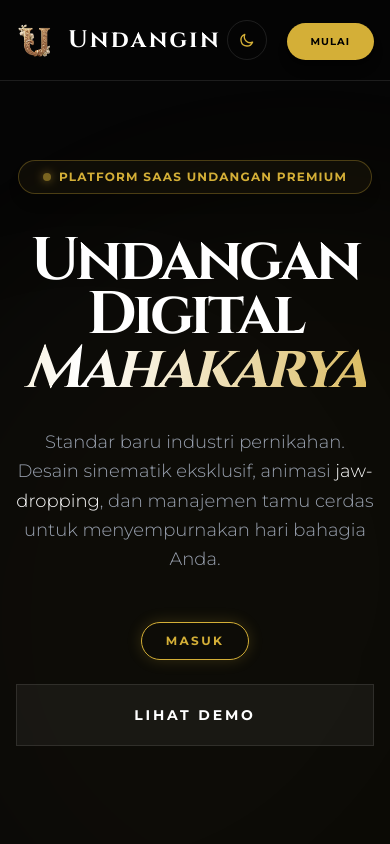
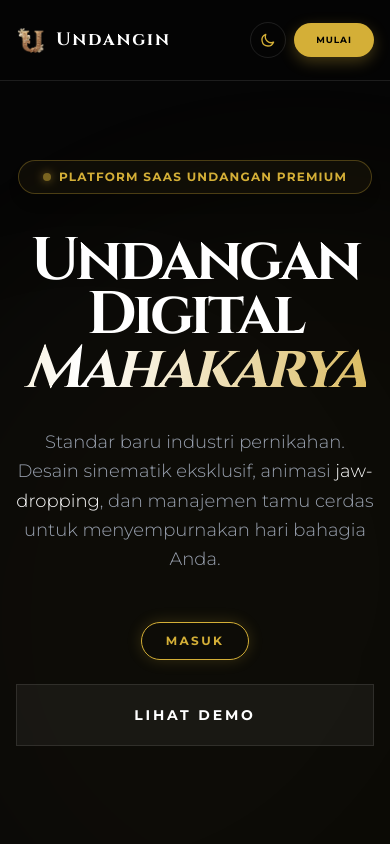
Before and after one commit to Adijoypro/undangin, a Next.js app: page / in a window 390 px wide. Shown: the top 844 px of the page. Built offline with nearby package versions, Linux system fonts and the light colour scheme; no server answers.

Commit message:
fix: responsive navbar layout to prevent overlap on mobile

```diff
--- a/src/app/page.tsx
+++ b/src/app/page.tsx
@@ -138,15 +138,16 @@ export default function LandingPage() {
       >
         <div className="max-w-7xl mx-auto px-4 sm:px-6 lg:px-8">
           <div className="flex justify-between h-20 items-center">
-            <div className="flex items-center gap-3">
-              <img src="/logo.png" alt="Undangin Logo" className="w-10 h-10 object-contain" />
-              <span className="font-serif text-2xl font-bold tracking-widest">Undangin</span>
+            <div className="flex items-center gap-2 sm:gap-3 shrink-0">
+              <img src="/logo.png" alt="Undangin Logo" className="w-8 h-8 sm:w-10 sm:h-10 object-contain" />
+              <span className="font-serif text-lg sm:text-2xl font-bold tracking-widest">Undangin</span>
             </div>
-            <div className="flex items-center gap-3">
-              {/* Theme Toggle - Visible on all platforms */}
+
+            <div className="flex items-center gap-2 sm:gap-4">
+              {/* Theme Toggle */}
               <motion.button
                 onClick={() => setIsDark(!isDark)}
-                className={`w-10 h-10 rounded-full flex items-center justify-center border ${theme.border} ${isDark ? 'hover:bg-white/10' : 'hover:bg-black/5'} transition-colors mr-2`}
+                className={`w-9 h-9 sm:w-10 sm:h-10 rounded-full flex items-center justify-center border ${theme.border} ${isDark ? 'hover:bg-white/10' : 'hover:bg-black/5'} transition-colors`}
                 whileHover={{ scale: 1.1 }}
                 whileTap={{ scale: 0.9 }}
                 aria-label="Toggle Theme"
@@ -181,11 +182,11 @@ export default function LandingPage() {
                 </Link>
               </div>
 
-              {/* Mobile CTA (Minimal) */}
+              {/* Mobile CTA */}
               <div className="md:hidden">
                 <Link
                   href={user ? "/dashboard" : "/login"}
-                  className="px-6 py-3 bg-[#D4AF37] text-black rounded-full font-bold uppercase tracking-widest text-[10px] shadow-lg"
+                  className="px-5 py-2.5 bg-[#D4AF37] text-black rounded-full font-bold uppercase tracking-widest text-[9px] shadow-[0_5px_15px_rgba(212,175,55,0.3)] active:scale-95 transition-all block text-center min-w-[80px]"
                 >
                   {user ? "Dasbor" : "Mulai"}
                 </Link>
```
